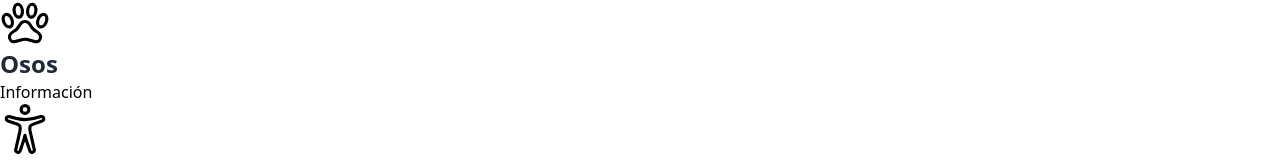
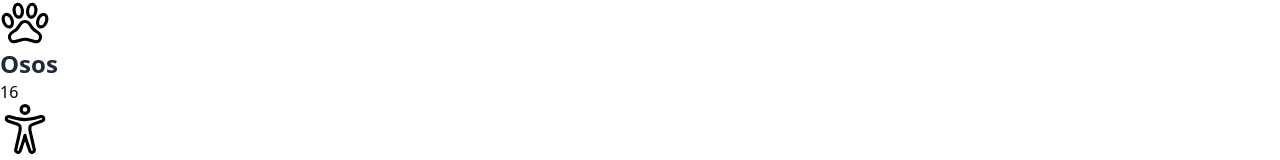
Before and after one commit to jhosuapp/react-ts-zustand, a React (Vite) app: page /dashboard in a window 1280 px wide. Shown: the part 782-942 px from the top of the page. Built offline with nearby package versions, Linux system fonts and the light colour scheme.

Commit message:
feat: computed properties

```diff
--- a/src/pages/01-basic/Bears.tsx
+++ b/src/pages/01-basic/Bears.tsx
@@ -6,12 +6,16 @@ const Bears = ():JSX.Element => {
 
     const bears = useBearStore(  useShallow( state => state.bears ) );
     const doNothing = useBearStore( state => state.doNothing );
+    const addBear = useBearStore( state => state.addBear );
+    const clearBears = useBearStore( state => state.clearBears );
 
     return (
         <WhiteCard >
           <h2>Osos</h2>
 
-            <button onClick={ doNothing } className="btn my-5">Do nothing</button>
+            <button onClick={ doNothing } className="btn mt-5 mb-2">Hacer nada</button>
+            <button onClick={ addBear } className="btn my-2">Añadir oso</button>
+            <button onClick={ clearBears } className="btn mt-2 mb-5">Eliminar osos</button>
 
             <pre>
                 { JSON.stringify(bears, null, 2) }
--- a/src/pages/dashboard/DashboardPage.tsx
+++ b/src/pages/dashboard/DashboardPage.tsx
@@ -1,7 +1,11 @@
 import { IoAccessibilityOutline, IoHeartOutline, IoListOutline, IoLockClosedOutline, IoPawOutline } from 'react-icons/io5';
 import { WhiteCard } from '../../components';
+import { useBearStore } from '../../stores';
 
 export const Dashboard = () => {
+
+  const totalBears = useBearStore( state => state.computed.totalBears );
+
   return (
     <>
       <h1>Dashboard</h1>
@@ -13,7 +17,7 @@ export const Dashboard = () => {
         <WhiteCard centered>
           <IoPawOutline size={ 50 } className="text-indigo-600" />
           <h2>Osos</h2>
-          <p>Información</p>
+          <p>{ totalBears }</p>
         </WhiteCard>
 
 
--- a/src/stores/bears/bears.store.ts
+++ b/src/stores/bears/bears.store.ts
@@ -19,13 +19,25 @@ interface BearState {
     increasePandaBears: BearIncrease;
 
     doNothing: () => void;
+    addBear: () => void;
+    clearBears: () => void;
+
+    computed: {
+        totalBears: number
+    }
 }
 
-export const useBearStore = create<BearState>()((set) => ({
+export const useBearStore = create<BearState>()((set, get) => ({
     bears: [{ id: 1, name: 'Bear #1' }],
     blackBears: 0,
     polarBears: 5,
     pandaBears: 10,
+
+    computed: {
+        get totalBears(){
+            return get().blackBears + get().polarBears + get().pandaBears + get().bears.length;
+        }
+    },
 
     increaseBlackBears: (by: number) => set(
         (state) => ({
@@ -46,5 +58,15 @@ export const useBearStore = create<BearState>()((set) => ({
         (state) => ({
             bears: [...state.bears]
         })
+    ),
+    addBear: () => set(
+        (state) => ({
+            bears: [...state.bears, { id: state.bears.length + 1, name: `Oso #${state.bears.length + 1}` }]
+        })
+    ),
+    clearBears: () => set(
+        {
+            bears: []
+        }
     )
 }));
```
